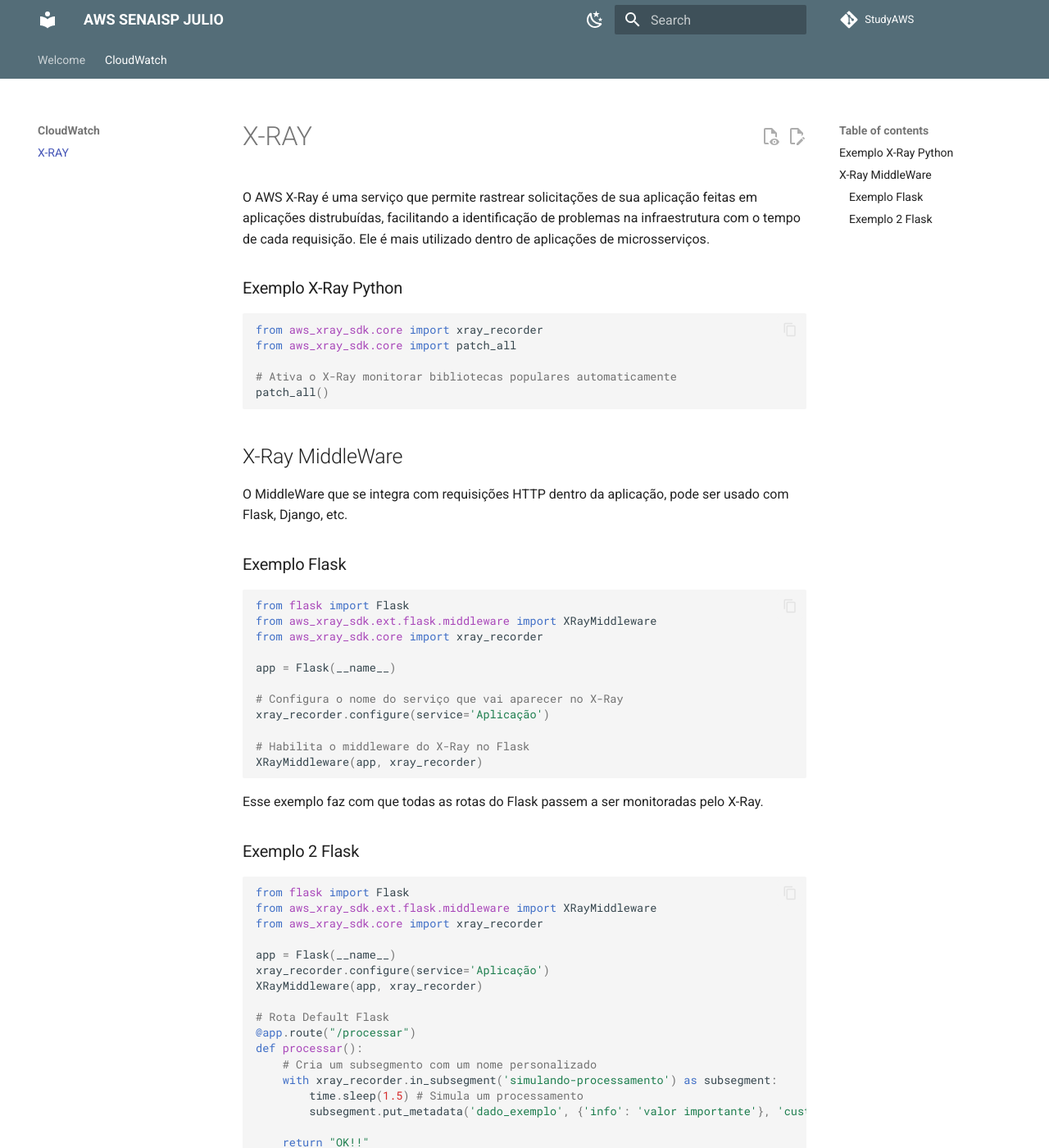
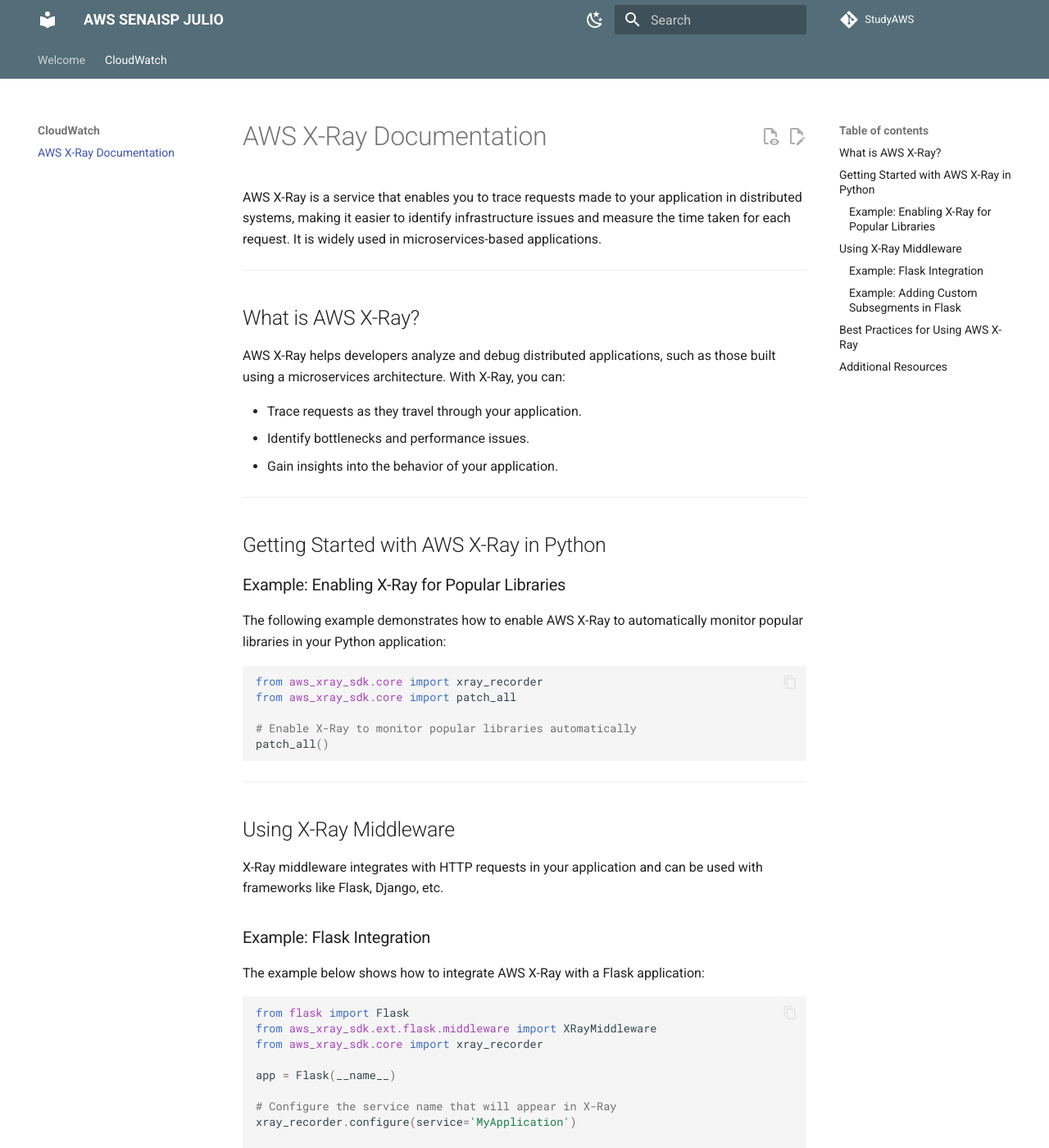
Before and after one commit to Julio-vincente/studyAWS, an MkDocs documentation site: the page built from docs/CloudWatch/x-ray.md, in a window 1280 px wide and 1400 px high. Shown: the whole window at 82% size. Built offline with MkDocs 1.6.1 and Material for MkDocs 9.7.7, drawn with Linux system fonts in a browser that asks for light colours; comment, search, counter and statistics services are not loaded; some of the changed text lies outside the part shown.

Commit message:
att: x-ray.md docs

````diff
--- a/docs/CloudWatch/x-ray.md
+++ b/docs/CloudWatch/x-ray.md
@@ -1,19 +1,43 @@
-# X-RAY
-O AWS X-Ray é uma serviço que permite rastrear solicitações de sua aplicação feitas em aplicações distrubuídas, facilitando a identificação de problemas na infraestrutura com o tempo de cada requisição. Ele é mais utilizado dentro de aplicações de microsserviços.
+# AWS X-Ray Documentation
 
-### Exemplo X-Ray Python
+AWS X-Ray is a service that enables you to trace requests made to your application in distributed systems, making it easier to identify infrastructure issues and measure the time taken for each request. It is widely used in microservices-based applications.
+
+---
+
+## What is AWS X-Ray?
+
+AWS X-Ray helps developers analyze and debug distributed applications, such as those built using a microservices architecture. With X-Ray, you can:
+
+- Trace requests as they travel through your application.
+- Identify bottlenecks and performance issues.
+- Gain insights into the behavior of your application.
+
+---
+
+## Getting Started with AWS X-Ray in Python
+
+### Example: Enabling X-Ray for Popular Libraries
+
+The following example demonstrates how to enable AWS X-Ray to automatically monitor popular libraries in your Python application:
+
 ```python
 from aws_xray_sdk.core import xray_recorder
 from aws_xray_sdk.core import patch_all
 
-# Ativa o X-Ray monitorar bibliotecas populares automaticamente
+# Enable X-Ray to monitor popular libraries automatically
 patch_all()
 ```
 
-## X-Ray MiddleWare
-O MiddleWare que se integra com requisições HTTP dentro da aplicação, pode ser usado com Flask, Django, etc.
+---
 
-### Exemplo Flask
+## Using X-Ray Middleware
+
+X-Ray middleware integrates with HTTP requests in your application and can be used with frameworks like Flask, Django, etc.
+
+### Example: Flask Integration
+
+The example below shows how to integrate AWS X-Ray with a Flask application:
+
 ```python
 from flask import Flask
 from aws_xray_sdk.ext.flask.middleware import XRayMiddleware
@@ -21,31 +45,57 @@
 
 app = Flask(__name__)
 
-# Configura o nome do serviço que vai aparecer no X-Ray
-xray_recorder.configure(service='Aplicação')
+# Configure the service name that will appear in X-Ray
+xray_recorder.configure(service='MyApplication')
 
-# Habilita o middleware do X-Ray no Flask
+# Enable X-Ray middleware in Flask
 XRayMiddleware(app, xray_recorder)
 ```
-Esse exemplo faz com que todas as rotas do Flask passem a ser monitoradas pelo X-Ray.
 
-### Exemplo 2 Flask
+This setup ensures that all routes in the Flask application are monitored by AWS X-Ray.
+
+---
+
+### Example: Adding Custom Subsegments in Flask
+
+The following example demonstrates how to create a custom subsegment within a route in a Flask application:
+
 ```python
 from flask import Flask
 from aws_xray_sdk.ext.flask.middleware import XRayMiddleware
 from aws_xray_sdk.core import xray_recorder
+import time
 
 app = Flask(__name__)
-xray_recorder.configure(service='Aplicação')
+xray_recorder.configure(service='MyApplication')
 XRayMiddleware(app, xray_recorder)
 
-# Rota Default Flask
-@app.route("/processar")
-def processar():
-    # Cria um subsegmento com um nome personalizado
-    with xray_recorder.in_subsegment('simulando-processamento') as subsegment:
-        time.sleep(1.5) # Simula um processamento
-        subsegment.put_metadata('dado_exemplo', {'info': 'valor importante'}, 'custom')
+# Default Flask route
+@app.route("/process")
+def process():
+    # Create a custom subsegment with a personalized name
+    with xray_recorder.in_subsegment('simulating-processing') as subsegment:
+        time.sleep(1.5)  # Simulate processing
+        subsegment.put_metadata('example_data', {'info': 'important value'}, 'custom')
 
-    return "OK!!"
+    return "OK!"
 ```
+
+This example creates a manual subsegment with AWS X-Ray within a route, allowing you to add custom metadata and simulate processing.
+
+---
+
+## Best Practices for Using AWS X-Ray
+
+1. **Use meaningful service names**: Ensure that the service names configured in `xray_recorder` are descriptive and unique.
+2. **Add custom metadata**: Use subsegments to add metadata that can help debug specific parts of your application.
+3. **Monitor performance**: Regularly analyze traces to identify bottlenecks and optimize your application.
+4. **Integrate with other AWS services**: Combine X-Ray with services like CloudWatch for enhanced monitoring and alerting.
+
+---
+
+## Additional Resources
+
+- [AWS X-Ray Documentation](https://docs.aws.amazon.com/xray/)
+- [AWS SDK for Python (Boto3)](https://boto3.amazonaws.com/v1/documentation/api/latest/index.html)
+- [Flask Documentation](https://flask.palletsprojects.com/)
````
